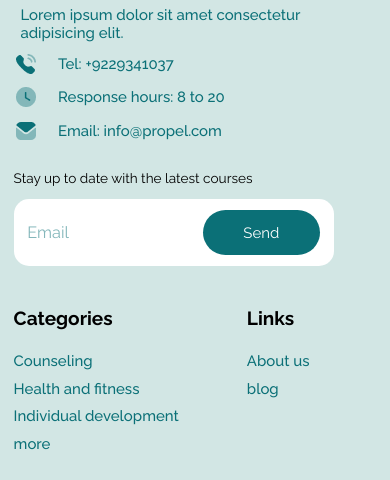
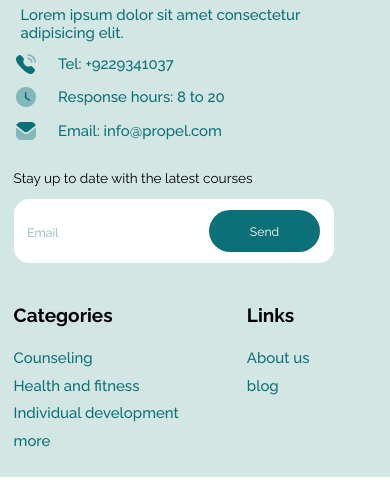
Before and after one commit to mayomiwa03/Propel, a plain HTML site: page index.html in a window 390 px wide. Shown: the part 7637-8117 px from the top of the page. Drawn offline with nearby package versions, Linux system fonts and the light colour scheme.

Commit message:
fixed footer input placeholder

```diff
--- a/style.css
+++ b/style.css
@@ -1010,6 +1010,10 @@ footer::before {
   .footRight > div > input {
     width: 50%;
   }
+  .footRight > div > input::placeholder,
+  .footRight > div > button {
+    font-size: 0.9rem;
+  }
   .footRight > p {
     font-size: 1rem;
     text-align: start;
```
